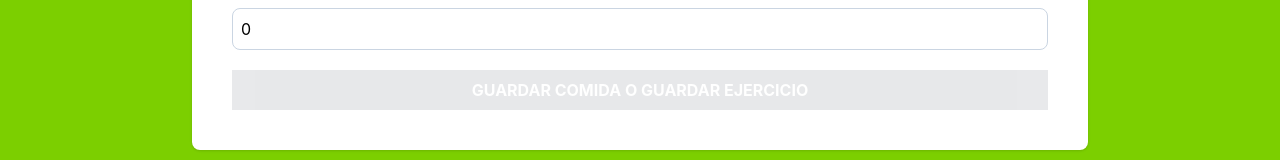
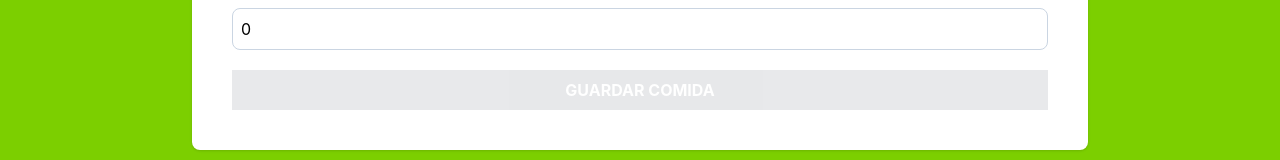
Before and after one commit to andresmdevco/calorie-tracker, a React (Vite) app: page / in a window 1280 px wide. Shown: the part 394-554 px from the top of the page. Built offline with nearby package versions, Linux system fonts and the light colour scheme.

Commit message:
feat: update submit  button label dynamically

```diff
--- a/src/components/Form.tsx
+++ b/src/components/Form.tsx
@@ -72,7 +72,7 @@ export default function Form() {
 			<input
 				type="submit"
 				className="bg-gray-800 hover:bg-gray-900 w-full p-2 font-bold uppercase text-white cursor-pointer disabled:opacity-10"
-				value='Guardar Comida o Guardar Ejercicio'
+				value={activity.category === 1 ? 'Guardar Comida' : 'Guardar Ejercicio'}
         disabled={!isValidActivity()}
 			/>
 
```
